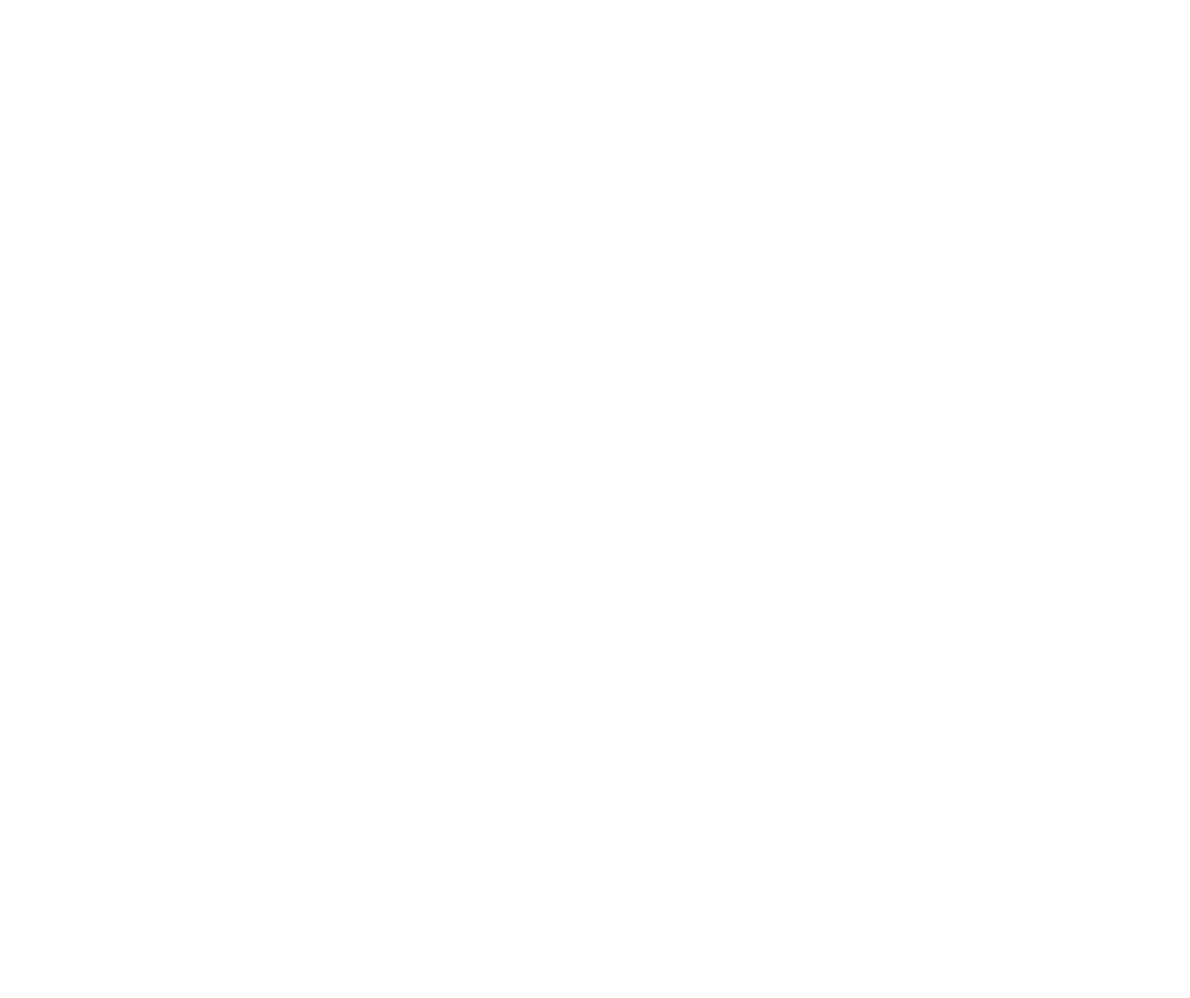
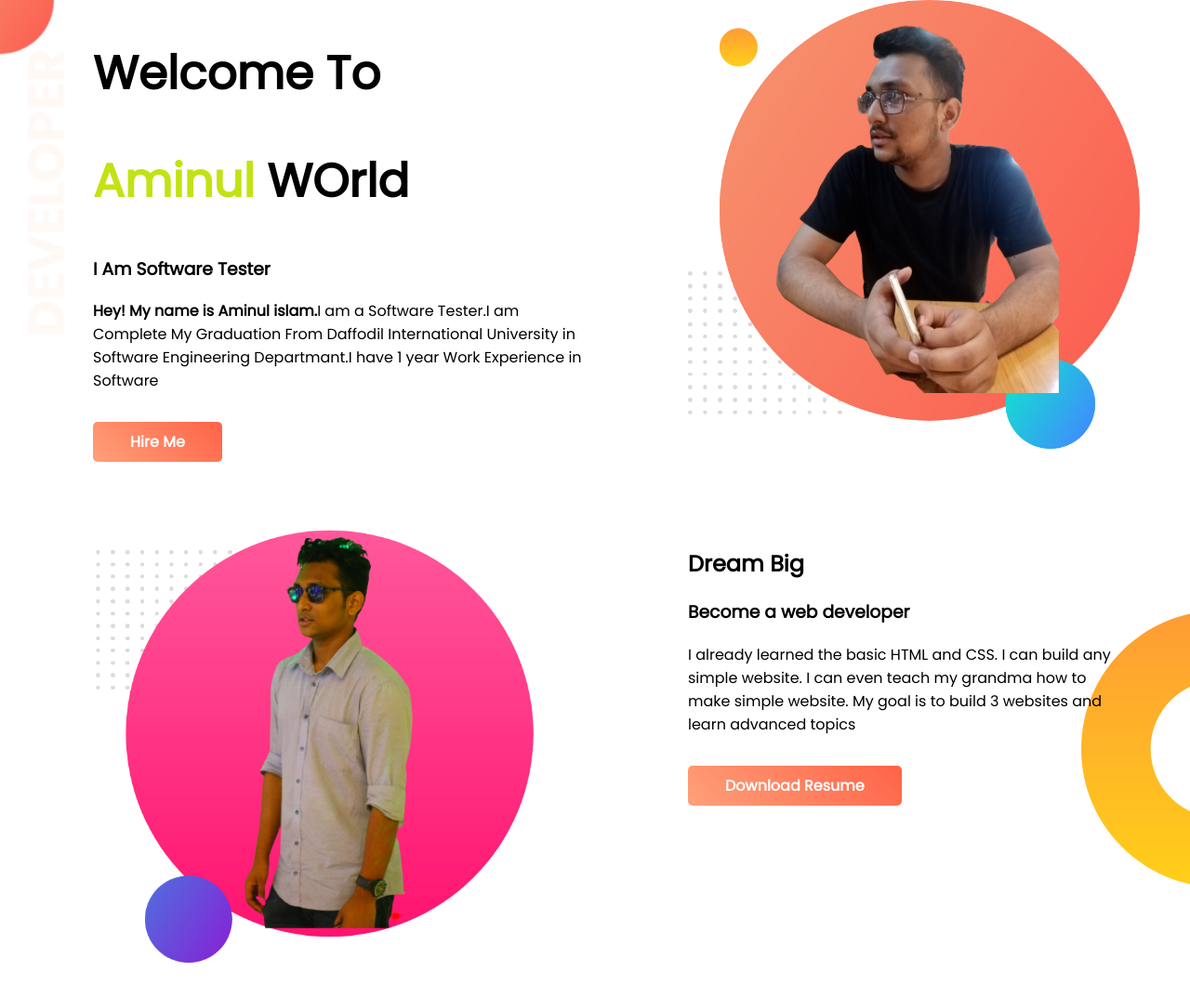
Before and after one commit to mokki1234/developer-porfolio, a plain HTML site: page index.html in a window 1280 px wide. Shown: the whole page at 93% size. Before the commit the page ends 800 px from the top, so only its background shows below. Drawn offline with Linux system fonts and the light colour scheme.

Commit message:
second commit

```diff
--- a/index.html
+++ b/index.html
@@ -1,13 +1,53 @@
 <!DOCTYPE html>
 <html lang="en">
+
 <head>
     <meta charset="UTF-8">
     <meta http-equiv="X-UA-Compatible" content="IE=edge">
     <meta name="viewport" content="width=device-width, initial-scale=1.0">
     <title>Mokki Portfolio</title>
     <link rel="stylesheet" href="style.css">
+    <link rel="preconnect" href="https://fonts.googleapis.com">
+    <link rel="preconnect" href="https://fonts.gstatic.com" crossorigin>
+    <link href="https://fonts.googleapis.com/css2?family=Poppins&display=swap" rel="stylesheet">
+
 </head>
+
 <body>
 
+    <section id ="top-banner">
+        <div class="half-width">
+            <h1>Welcome To</h1>
+            <h1><span style="color: rgb(195, 226, 19);">Aminul</span> WOrld</h1>
+            <h3>I Am Software Tester</h3>
+            <p><b>Hey! My name is Aminul islam.</b>I am a Software Tester.I am Complete My Graduation From Daffodil International University in Software Engineering Departmant.I have 1 year Work Experience in Software </p><br>
+            <a  class="link-button" target="_blank" href="https://www.linkedin.com/in/aminulislam-195/">Hire Me</a>
+            </div>
+
+            <div class="half-width">
+                 <img src="images/my-bg1.png" alt="MyBgimage">
+            </div>
+
+
+     </section>
+
+    <section id="second-banner">
+
+        <div class="half-width">
+            <img src="images/my-bg2 (1).png" alt="">
+        </div>
+
+        <div class="half-width">
+            <h2>Dream Big</h2>
+            <h3>Become a web developer</h3>
+            <p id="right-side">I already learned the basic HTML and CSS. I can build any simple website. I can even teach my grandma how to make simple website. My goal is to build 3 websites and learn advanced topics</p><br>
+        <a class="link-button" href="Aminul-Islam.pdf" download="Aminul-Islam">Download Resume</a>
+
+        </div>
+
+    </section>
+
+
 </body>
+
 </html>
--- a/style.css
+++ b/style.css
@@ -0,0 +1,42 @@
+body{
+    font-family: 'Poppins', sans-serif;
+    margin: 0%;
+
+}
+h1{
+    font-size: 50px;
+}
+
+section{
+
+    display: flex;
+    margin-bottom: 80px;
+}
+.half-width{
+    width: 50%;
+    padding-left: 100px;
+}
+.half-width img{
+    width: 90%;
+}
+.link-button{
+    text-decoration: none;
+    padding: 10px 40px;
+    border-radius: 5px;
+    background-image: linear-gradient(45deg,lightsalmon,tomato);
+    color: white;
+    font-weight: 700;
+}
+#top-banner{
+    background-image: url(images/top-banner.png);
+    background-repeat: no-repeat;
+}
+
+#second-banner{
+    background-image: url(images/dream-bg.png);
+    background-repeat: no-repeat;
+    background-position: right;
+}
+#right-side{
+    padding-right: 80px;
+}
```
Also changed, not shown: images/IMG_20210722_213911-removebg-preview.png (added), images/IMG_4124-removebg-preview.png (added), images/dream-bg.png (added), images/exp-bg.png (added), images/my-bg.png (added), images/my-bg1.png (added), images/my-bg2 (1).png (added), images/my-bg2.png (added), images/top-banner.png (added), 1 other file.
